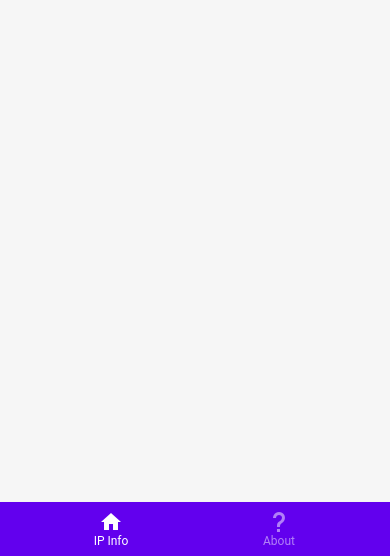
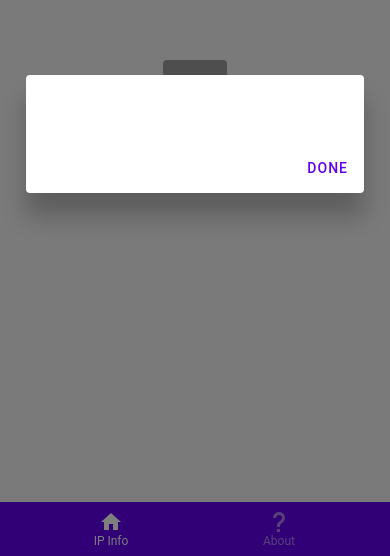
Before and after one commit to agungdh/my_ip_info, a React Native app: screen / in a window 390 px wide. Shown: the part 288-844 px from the top of the page. Built offline with nearby package versions, Linux system fonts and the light colour scheme; no server answers; grey boxes are pictures that could not be loaded.

Commit message:
add error handling and use key just if error happen

```diff
--- a/src/apis/ipinfo.js
+++ b/src/apis/ipinfo.js
@@ -1,10 +1,5 @@
 import axios from "axios";
-import env from '../configs/env';
 
 export default axios.create({
   baseURL: "https://ipinfo.io",
-  headers: {
-    Authorization:
-      `Bearer ${env.IPINFO_APIKEY}`,
-  },
 });
--- /dev/null
+++ b/src/apis/ipinfokey.js
@@ -0,0 +1,10 @@
+import axios from "axios";
+import env from '../configs/env';
+
+export default axios.create({
+  baseURL: "https://ipinfo.io",
+  headers: {
+    Authorization:
+      `Bearer ${env.IPINFO_APIKEY}`,
+  },
+});
--- a/src/screens/IPInfoScreen.js
+++ b/src/screens/IPInfoScreen.js
@@ -3,33 +3,58 @@ import { SafeAreaView, Text, View, StyleSheet } from 'react-native';
 import GlobalStyles from '../styles/GlobalStyles';
 import Flag from '../components/Flag';
 import ipinfo from '../apis/ipinfo';
-import { Title, Headline, Subheading  } from 'react-native-paper';
+import ipinfokey from '../apis/ipinfokey';
+import { Title, Paragraph, Subheading, Dialog, Portal, Button  } from 'react-native-paper';
 
 const IPInfoScreen = () => {
     const [ipInfo, setIpInfo] = useState(null);
     const [countryCode, setCountryCode] = useState(null);
+    const [visible, setVisible] = useState(false);
+    const [dialog, setDialog] = useState(false);
+
+    const showDialog = () => setVisible(true);
+    const hideDialog = () => setVisible(false);
 
     const getIpInfo = async () => {
-      const response = await ipinfo.get(`/`);
+        try {
+            const response = await ipinfo.get(`/`);
 
-      setIpInfo(response.data);
+            setIpInfo(response.data);
+            setCountryCode(response.data.country);
+        } catch (error) {
+            try {
+                const response = await ipinfokey.get(`/`);
 
-      setCountryCode(response.data.country);
+                setIpInfo(response.data);
+                setCountryCode(response.data.country);
+            } catch (error) {
+                setVisible(true);
+                setDialog(error.response.data.error);
+            }
+        }
     };
 
     useEffect(() => {
         getIpInfo();
     }, []);
 
-    if (!ipInfo) {
-      return null;
-    }
-
     return <SafeAreaView style={GlobalStyles.droidSafeArea}>
         <View style={styles.container}>
-            <Title>{ipInfo.ip}</Title>
-            <Subheading>{ipInfo.org}</Subheading>
+            <Portal>
+                <Dialog visible={visible} onDismiss={hideDialog}>
+                <Dialog.Title>{dialog ? dialog.title : ''}</Dialog.Title>
+                <Dialog.Content>
+                    <Paragraph>{dialog ? dialog.message : ''}</Paragraph>
+                </Dialog.Content>
+                <Dialog.Actions>
+                    <Button onPress={hideDialog}>Done</Button>
+                </Dialog.Actions>
+                </Dialog>
+            </Portal>
+            <Title>{ipInfo ? ipInfo.ip : ''}</Title>
+            <Subheading>{ipInfo ? ipInfo.org : ''}</Subheading>
             <Flag countryCode={countryCode} />
+            <Button onPress={getIpInfo}>Refresh</Button>
         </View>
     </SafeAreaView>
 };
```
